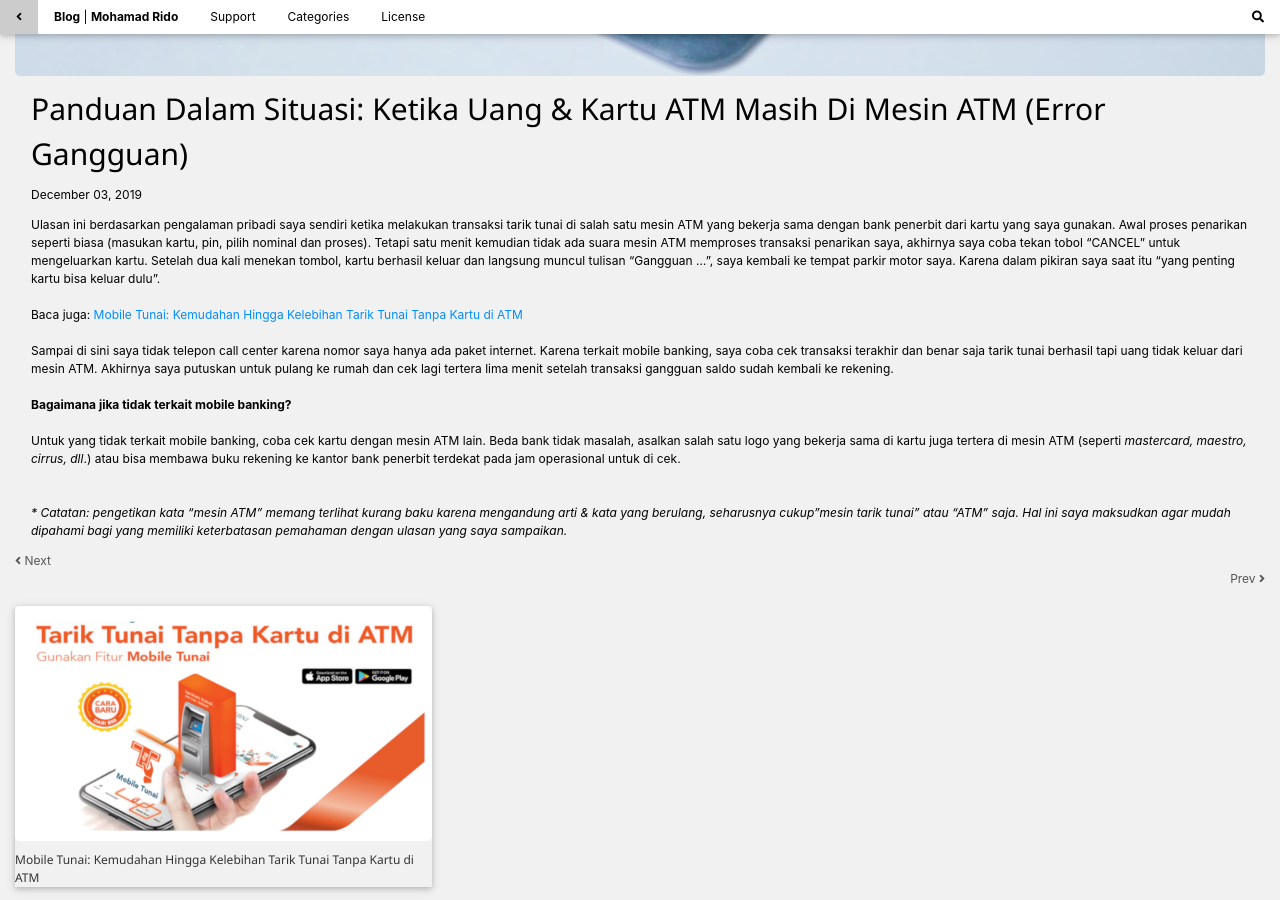
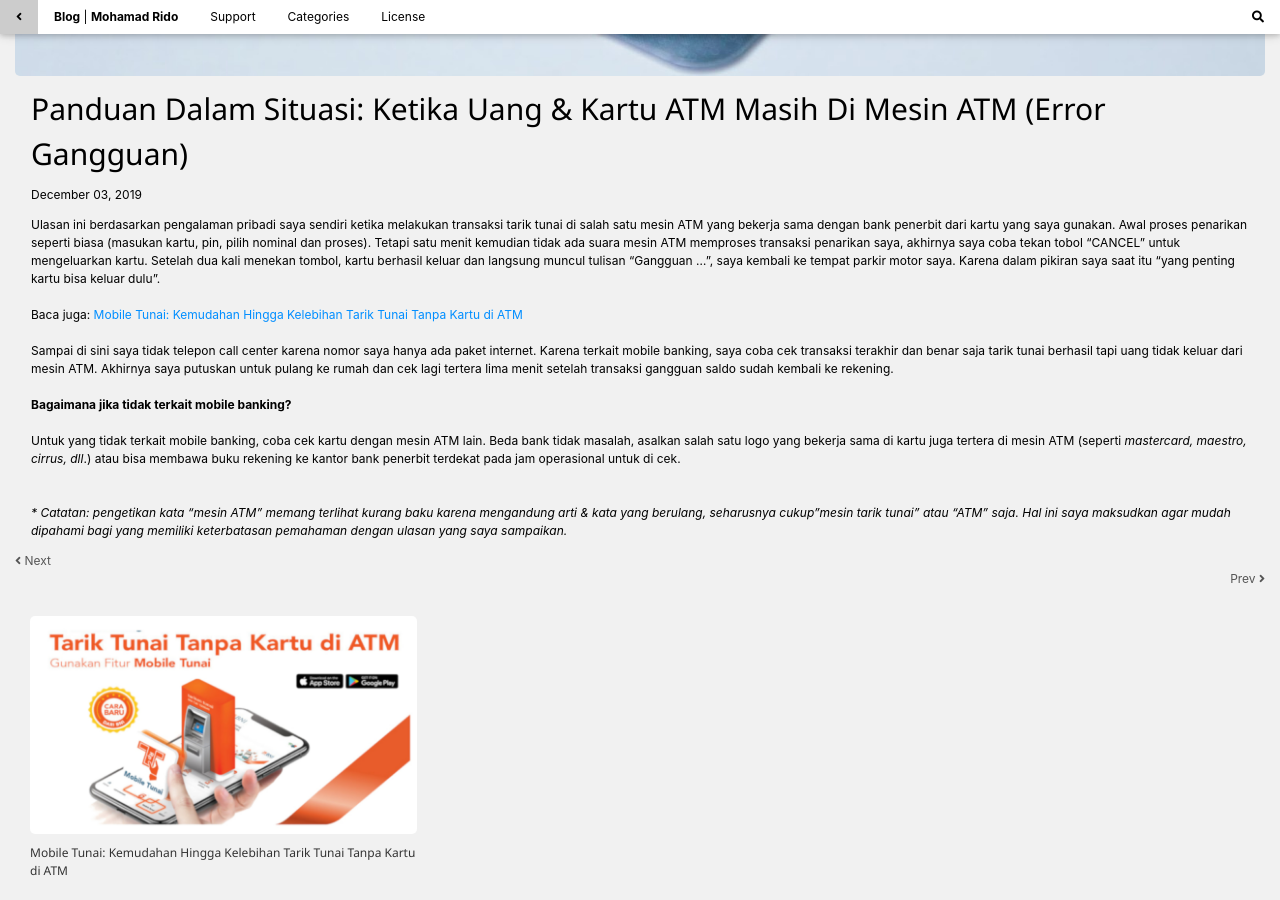
Before and after one commit to mohamadrido/blog, a Jekyll site: the page built from _posts/2019-12-03-panduan-dalam-situasi-ketika-uang-kartu-atm-masih-di-mesin-atm-error-gangguan.md, in a window 1280 px wide and 900 px high, scrolled down 664 px. Built offline with Jekyll 4.4.1, drawn with Linux system fonts in a browser that asks for light colours; our own code applies the rules of GitHub Pages for plain Markdown files.

Commit message:
Update post.html

```diff
--- a/_layouts/post.html
+++ b/_layouts/post.html
@@ -51,7 +51,7 @@ layout: page
 
     {% if sameTagCount >= minCommonTags %}
   <div class="page-column" style="border-color: none;">
-    <div class="card" style="border-color: #fff;">
+    <div class="page-card" style="border-color: #fff;">
     <a alt="{{ post.title }}" title="{{ post.title }}" style="text-decoration: none;" href="{{site.baseurl}}{{post.url}}">
     <img alt="{{ post.title }}" title="{{ post.title }}" src="{{post.image}}">
     <h3 style="font-size: 1rem; font-weight: 400; color: #333;">{{ post.title }}</h3>
```
